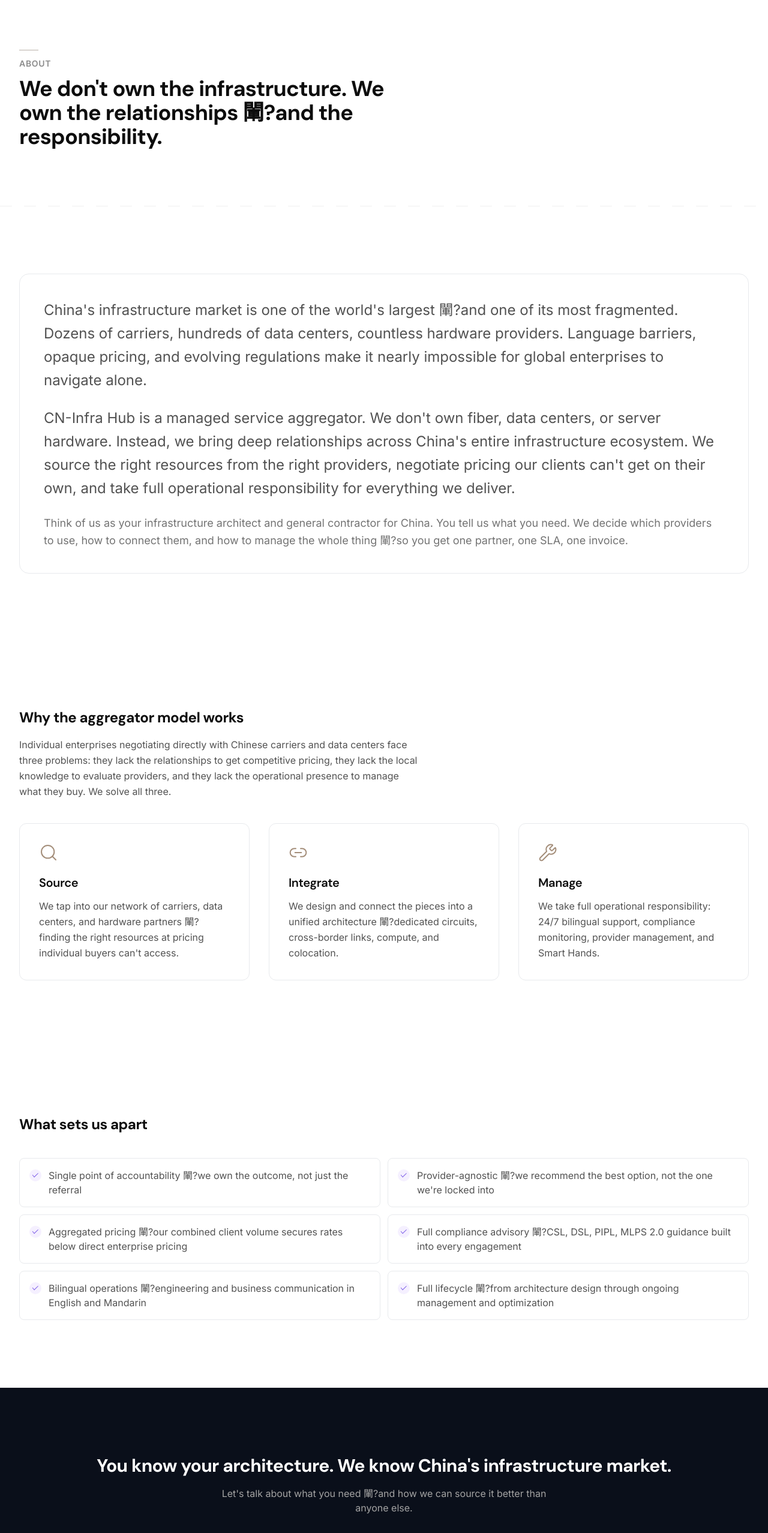
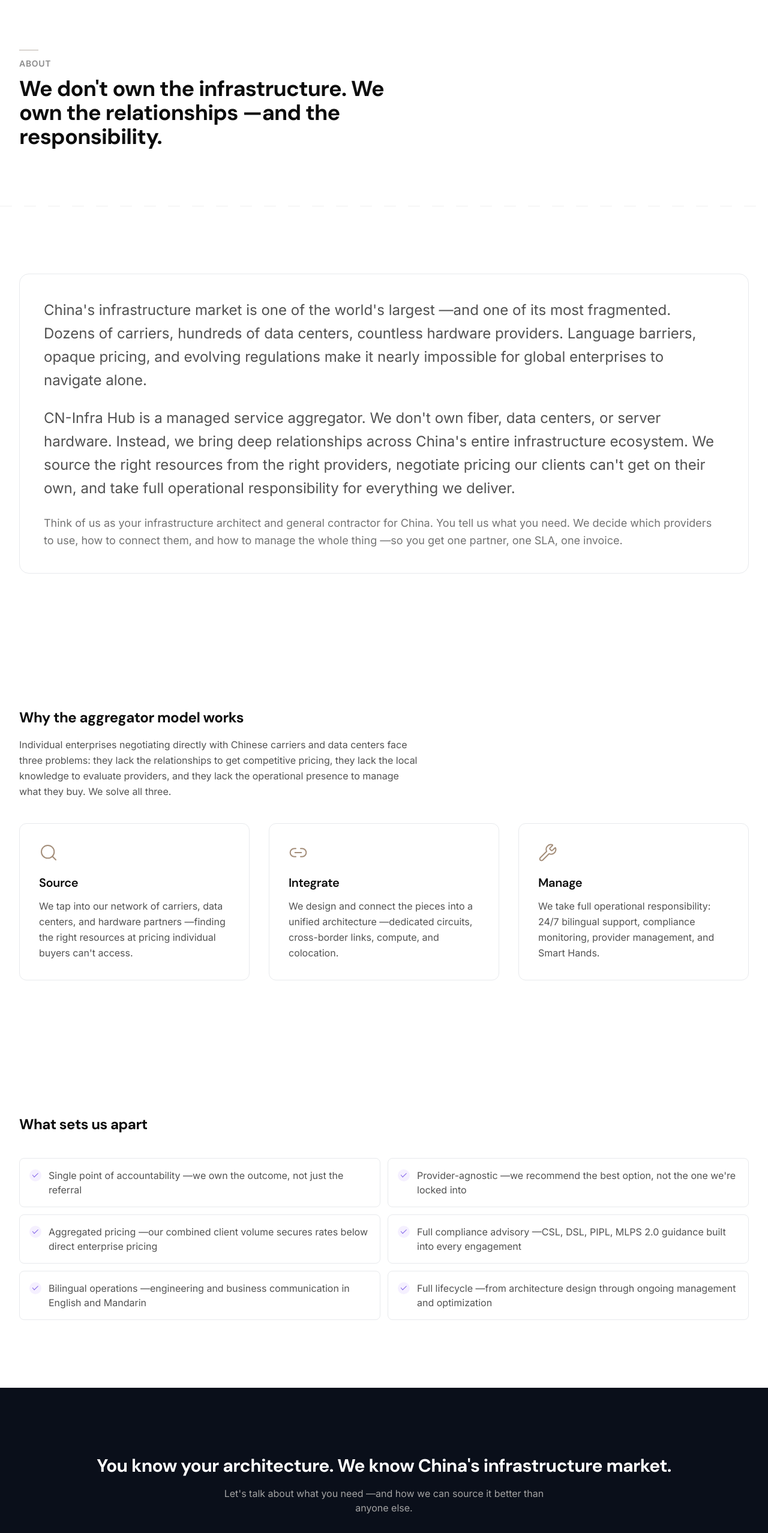
Before and after one commit to emoqbao/cninfrahub, a Next.js app: page /about in a window 1280 px wide. Shown: the part 80-2635 px from the top of the page at 60% size. Built offline with nearby package versions, Linux system fonts and the light colour scheme.

Commit message:
Contact hero nav-dashed-bottom; fix all — em dash encoding; restore corrupted detail pages

```diff
--- a/src/app/about/page.tsx
+++ b/src/app/about/page.tsx
@@ -10,18 +10,18 @@ export const metadata: Metadata = {
 };
 
 const pillars = [
-  { icon: Search, title: "Source", description: "We tap into our network of carriers, data centers, and hardware partners 閳?finding the right resources at pricing individual buyers can't access." },
-  { icon: Link2, title: "Integrate", description: "We design and connect the pieces into a unified architecture 閳?dedicated circuits, cross-border links, compute, and colocation." },
+  { icon: Search, title: "Source", description: "We tap into our network of carriers, data centers, and hardware partners —finding the right resources at pricing individual buyers can't access." },
+  { icon: Link2, title: "Integrate", description: "We design and connect the pieces into a unified architecture —dedicated circuits, cross-border links, compute, and colocation." },
   { icon: Wrench, title: "Manage", description: "We take full operational responsibility: 24/7 bilingual support, compliance monitoring, provider management, and Smart Hands." },
 ];
 
 const differentiators = [
-  "Single point of accountability 閳?we own the outcome, not just the referral",
-  "Provider-agnostic 閳?we recommend the best option, not the one we're locked into",
-  "Aggregated pricing 閳?our combined client volume secures rates below direct enterprise pricing",
-  "Full compliance advisory 閳?CSL, DSL, PIPL, MLPS 2.0 guidance built into every engagement",
-  "Bilingual operations 閳?engineering and business communication in English and Mandarin",
-  "Full lifecycle 閳?from architecture design through ongoing management and optimization",
+  "Single point of accountability —we own the outcome, not just the referral",
+  "Provider-agnostic —we recommend the best option, not the one we're locked into",
+  "Aggregated pricing —our combined client volume secures rates below direct enterprise pricing",
+  "Full compliance advisory —CSL, DSL, PIPL, MLPS 2.0 guidance built into every engagement",
+  "Bilingual operations —engineering and business communication in English and Mandarin",
+  "Full lifecycle —from architecture design through ongoing management and optimization",
 ];
 
 export default function AboutPage() {
@@ -32,7 +32,7 @@ export default function AboutPage() {
           <div className="mb-3 h-px w-8 bg-[#b8b0a8]" />
           <p className="text-sm font-semibold uppercase tracking-wider text-[#8c8c8c]">About</p>
           <h1 className="mt-3 max-w-2xl text-3xl font-bold tracking-[-0.02em] text-[#0d0d0d] lg:text-4xl">
-            We don't own the infrastructure. We own the relationships 閳?and the responsibility.
+            We don't own the infrastructure. We own the relationships —and the responsibility.
           </h1>
         </Container>
       </section>
@@ -42,13 +42,13 @@ export default function AboutPage() {
           <Container>
             <div className="rounded-2xl border border-[#e8eaed] p-8 lg:p-10">
               <p className="text-xl leading-relaxed text-[#525252] lg:text-2xl">
-                China's infrastructure market is one of the world's largest 閳?and one of its most fragmented. Dozens of carriers, hundreds of data centers, countless hardware providers. Language barriers, opaque pricing, and evolving regulations make it nearly impossible for global enterprises to navigate alone.
+                China's infrastructure market is one of the world's largest —and one of its most fragmented. Dozens of carriers, hundreds of data centers, countless hardware providers. Language barriers, opaque pricing, and evolving regulations make it nearly impossible for global enterprises to navigate alone.
               </p>
               <p className="mt-6 text-xl leading-relaxed text-[#525252] lg:text-2xl">
                 CN-Infra Hub is a managed service aggregator. We don't own fiber, data centers, or server hardware. Instead, we bring deep relationships across China's entire infrastructure ecosystem. We source the right resources from the right providers, negotiate pricing our clients can't get on their own, and take full operational responsibility for everything we deliver.
               </p>
               <p className="mt-6 text-lg leading-relaxed text-[#737373]">
-                Think of us as your infrastructure architect and general contractor for China. You tell us what you need. We decide which providers to use, how to connect them, and how to manage the whole thing 閳?so you get one partner, one SLA, one invoice.
+                Think of us as your infrastructure architect and general contractor for China. You tell us what you need. We decide which providers to use, how to connect them, and how to manage the whole thing —so you get one partner, one SLA, one invoice.
               </p>
             </div>
           </Container>
@@ -95,7 +95,7 @@ export default function AboutPage() {
             You know your architecture. We know China's infrastructure market.
           </h2>
           <p className="mt-4 text-[#a3a3a3] max-w-xl mx-auto">
-            Let's talk about what you need 閳?and how we can source it better than anyone else.
+            Let's talk about what you need —and how we can source it better than anyone else.
           </p>
           <div className="mt-8">
             <a href="/contact/" className="inline-flex items-center justify-center rounded-lg border border-white/20 bg-white px-8 py-3 text-lg font-medium text-[#0d0d0d] hover:bg-[#e0e2e6] transition-colors">
--- a/src/app/contact/page.tsx
+++ b/src/app/contact/page.tsx
@@ -10,7 +10,7 @@ export const metadata: Metadata = {
 export default function ContactPage() {
   return (
     <>
-      <section className="py-16 lg:py-24">
+      <section className="py-16 lg:py-24 nav-dashed-bottom">
         <div className="mx-auto max-w-7xl px-6 lg:px-8">
           <div className="mb-3 h-px w-8 bg-[#b8b0a8]" />
           <p className="text-sm font-semibold uppercase tracking-wider text-[#8c8c8c]">Contact</p>
--- a/src/app/resources/page.tsx
+++ b/src/app/resources/page.tsx
@@ -17,8 +17,8 @@ const featured = [
 const guides = [
   { type: "Guide", title: "The SRE's Checklist for China Infrastructure", excerpt: "A practical, step-by-step checklist covering compute selection, network design, compliance requirements, and operational readiness.", date: "Coming soon" },
   { type: "Guide", title: "AWS vs. Azure vs. GCP: Connecting to China", excerpt: "Side-by-side comparison of cloud interconnect options for China, with pricing models, latency benchmarks, and architecture diagrams.", date: "Coming soon" },
-  { type: "Guide", title: "Understanding China's Data Residency Requirements", excerpt: "A plain-English guide to CSL, DSL, PIPL, and MLPS 2.0 閳?what they mean for your architecture.", date: "Coming soon" },
-  { type: "Guide", title: "GPU Infrastructure in China: Options and Trade-offs", excerpt: "Comprehensive survey of GPU hosting options in China 閳?on-prem vs. colocated vs. cloud.", date: "Coming soon" },
+  { type: "Guide", title: "Understanding China's Data Residency Requirements", excerpt: "A plain-English guide to CSL, DSL, PIPL, and MLPS 2.0 闂?what they mean for your architecture.", date: "Coming soon" },
+  { type: "Guide", title: "GPU Infrastructure in China: Options and Trade-offs", excerpt: "Comprehensive survey of GPU hosting options in China 闂?on-prem vs. colocated vs. cloud.", date: "Coming soon" },
   { type: "Guide", title: "Building a Multi-Region DR Strategy with China Nodes", excerpt: "Architecture patterns for active-passive and active-active disaster recovery spanning China and APAC.", date: "Coming soon" },
   { type: "Guide", title: "Virtual Edge Playbook: FortiGate, VyOS, and RouterOS in China", excerpt: "Step-by-step deployment guide for running virtual network appliances on CN-Infra Hub infrastructure.", date: "Coming soon" },
 ];
--- a/src/components/layout/Header.tsx
+++ b/src/components/layout/Header.tsx
@@ -45,7 +45,7 @@ export default function Header() {
     return () => document.removeEventListener("mousedown", handleClickOutside);
   }, []);
 
-  // 闂傚倸鍊搁崐鎼佸磹妞嬪海鐭嗗〒姘ｅ亾闁诡喖娼″畷鍫曞Ω閿濆嫮鐭掗梻浣哥秺濡法绮堟担鍛婄函?/ Ctrl+K
+  // ⌘K / Ctrl+K
   useEffect(() => {
     function handleKeyDown(e: KeyboardEvent) {
       if ((e.metaKey || e.ctrlKey) && e.key === "k") {
```
Also changed, not shown: src/app/products/[slug]/page.tsx (line endings or trailing spaces), src/app/solutions/[slug]/page.tsx (line endings or trailing spaces).
